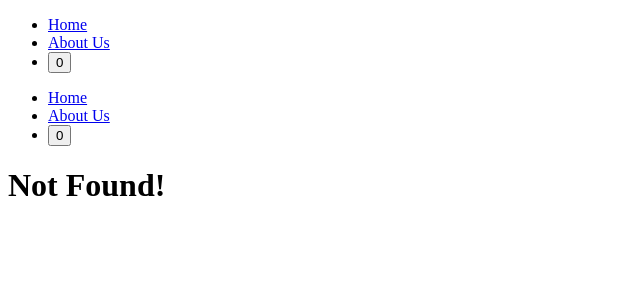
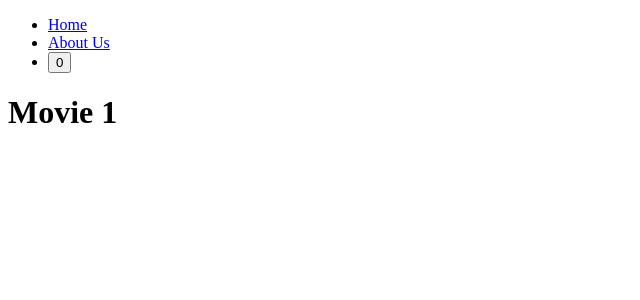
Before and after one commit to ehdnd/next-js-nomad, a Next.js app: page /movies/1 in a window 1280 px wide. Before the commit this address had no page. Shown: the top 300 px of the page, without its empty margins (0-640 px from the left). Built offline with nearby package versions, Linux system fonts and the light colour scheme.

Commit message:
2 9 dynamic routes

```diff
--- /dev/null
+++ b/app/(movies)/movies/[id]/page.tsx
@@ -0,0 +1,13 @@
+export default async function MovieDetail({
+  params,
+}: {
+  params: Promise<{ id: string }>;
+}) {
+  const { id } = await params;
+
+  return (
+    <div>
+      <h1>Movie {id}</h1>
+    </div>
+  );
+}
```
